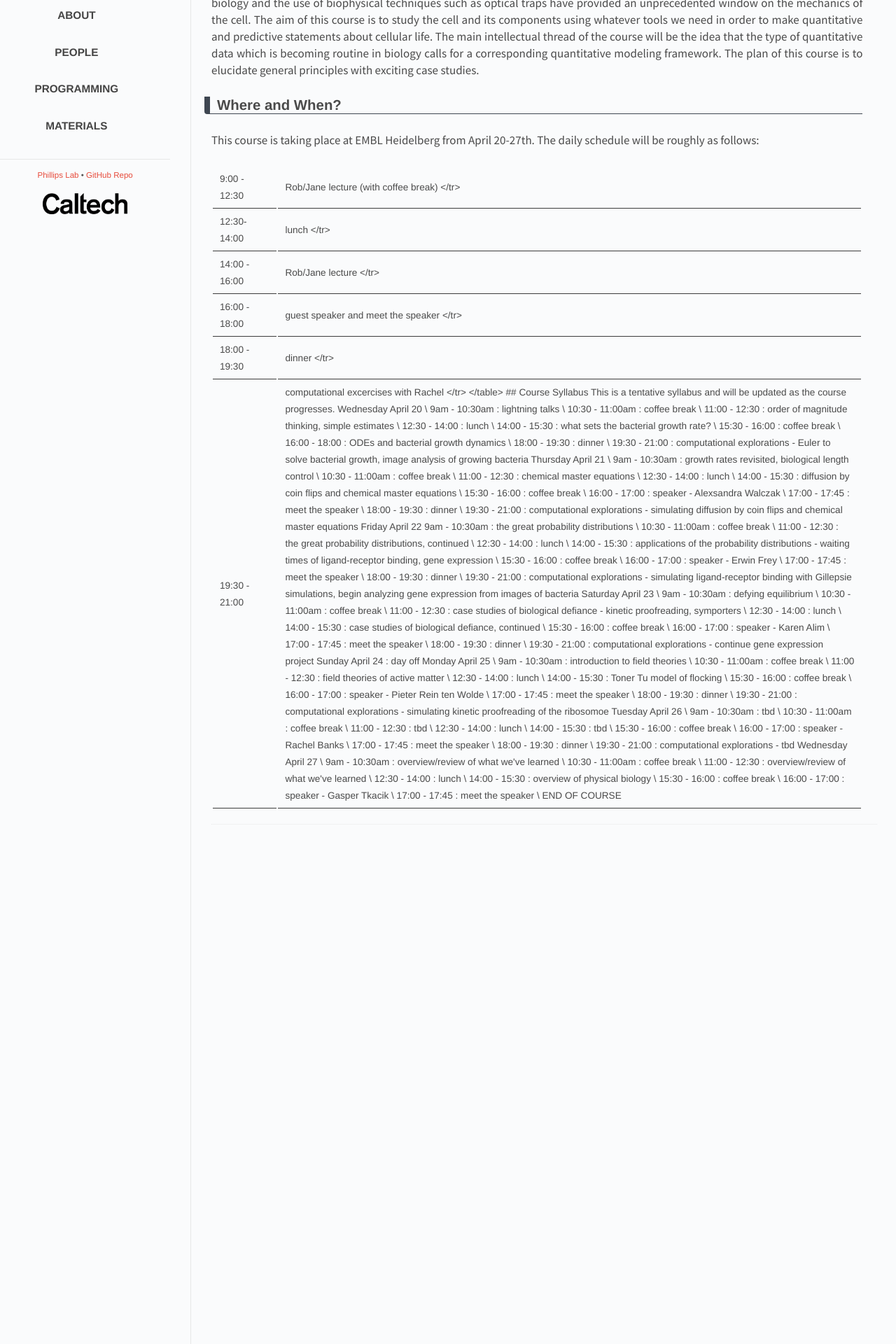
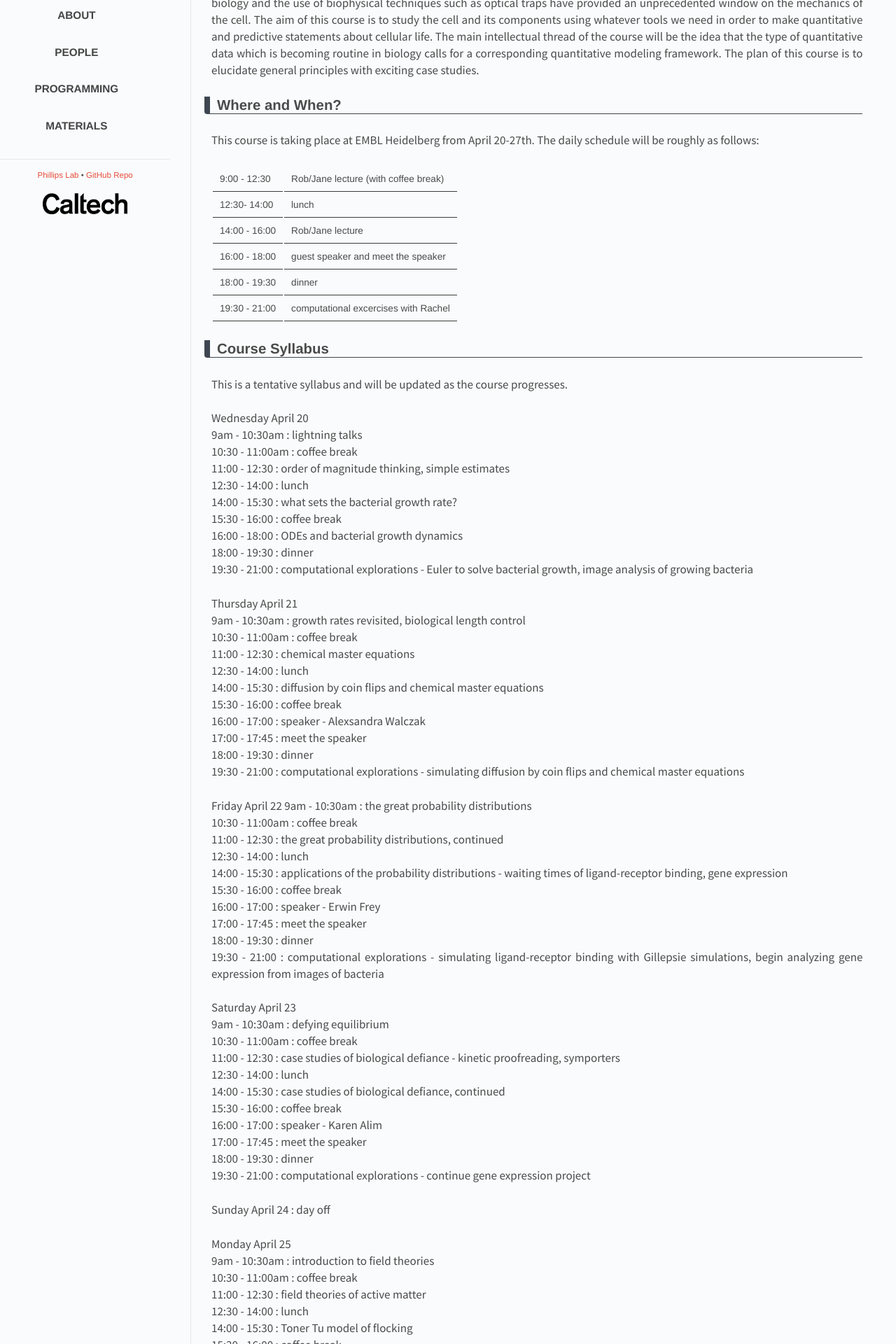
Before and after one commit to RPGroup-PBoC/pboc22_heidelberg, a Jekyll site: the page built from _posts/2022-01-31-about.md, in a window 1280 px wide. Shown: the part 380-2300 px from the top of the page at 70% size. Built offline with Jekyll 4.4.1, drawn with Linux system fonts in a browser that asks for light colours; some of the changed lines change nothing that is shown; some of the changed text lies outside the part shown.

Commit message:
fixing schedule

```diff
--- a/_posts/2022-01-31-about.md
+++ b/_posts/2022-01-31-about.md
@@ -18,28 +18,28 @@ This course is taking place at EMBL Heidelberg from April 20-27th. The daily sch
 
 <table>
 <tr>
-    <td> 9:00 - 12:30
-    <td> Rob/Jane lecture (with coffee break)
+    <td> 9:00 - 12:30 </td>
+    <td> Rob/Jane lecture (with coffee break) </td>
 </tr>
 <tr>
-    <td> 12:30- 14:00
-    <td> lunch
+    <td> 12:30- 14:00  </td>
+    <td> lunch </td>
 </tr>
 <tr>
-    <td> 14:00 - 16:00
-    <td> Rob/Jane lecture
+    <td> 14:00 - 16:00 </td>
+    <td> Rob/Jane lecture </td>
 </tr>
 <tr>
-    <td> 16:00 - 18:00
-    <td> guest speaker and meet the speaker
+    <td> 16:00 - 18:00 </td>
+    <td> guest speaker and meet the speaker </td>
 </tr>
 <tr>
-    <td> 18:00 - 19:30
-    <td> dinner
+    <td> 18:00 - 19:30 </td>
+    <td> dinner </td>
 </tr>
 <tr>
-    <td> 19:30 - 21:00
-    <td> computational excercises with Rachel
+    <td> 19:30 - 21:00 </td>
+    <td> computational excercises with Rachel </td>
 </tr>
 </table>
 
```
